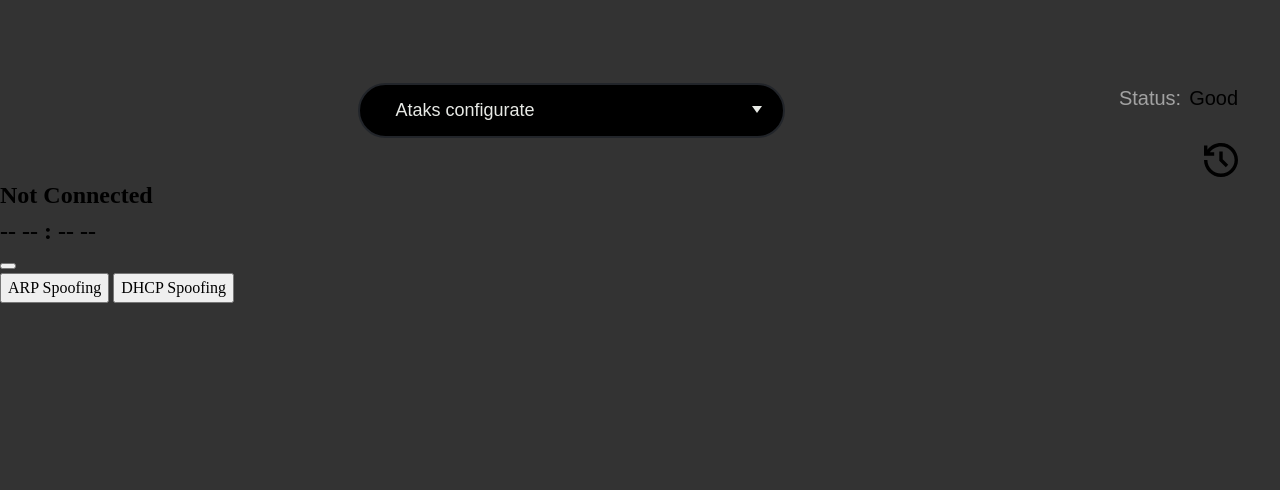
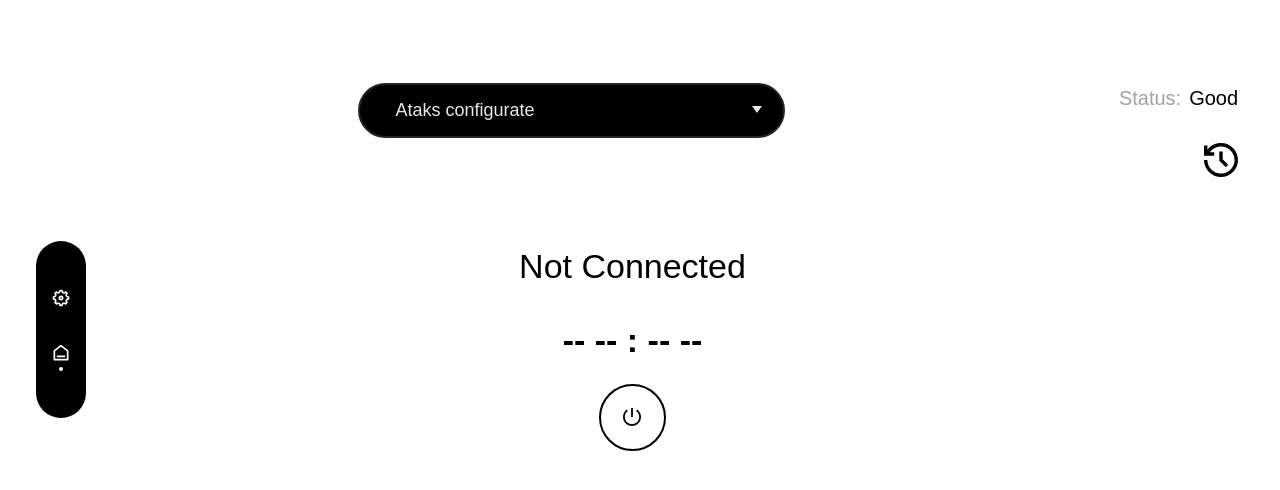
Before and after one commit to V1ad0s1k100/Savety_Spoofing, a plain HTML site: page src/js/public/index.html in a window 1280 px wide. Drawn offline with Linux system fonts and the light colour scheme; a web font is replaced by a local one.

Commit message:
Обновление стилей и разметки главной страницы, добавление иконок, удаление устаревших стилей

```diff
--- a/src/js/public/index.html
+++ b/src/js/public/index.html
@@ -21,8 +21,19 @@
     </header>
     <main class="main">
       <section class="menu-bar">
-        <div class="setting" data-setting></div>
-        <div class="home" data-home></div>
+        <div>
+          <div class="menu-bar__item">
+            <div class="setting" data-setting></div>
+            <div class="circle" data-menu-bar-focus-circle></div>
+          </div>
+          <div class="menu-bar__item">
+            <div class="home" data-home></div>
+            <div
+              class="circle menu-bar__focus"
+              data-menu-bar-focus-circle
+            ></div>
+          </div>
+        </div>
       </section>
 
       <section class="btn-main">
--- a/src/js/style/desktop/_header.scss
+++ b/src/js/style/desktop/_header.scss
@@ -20,7 +20,6 @@
       font-family: var(--fon-fam);
       font-size: clamp(15px, 18px, var(--fon-size-20));
       font-weight: var(--fon-weight);
-      cursor: auto;
       text-align: left;
       padding-left: clamp(25px, 35px, 43px);
       padding-block: clamp(10px, 12px, 13px);
@@ -72,6 +71,7 @@
 
     .logs:hover {
       rotate: -20deg;
+      scale: 1.1;
     }
   }
 }
--- a/src/js/style/desktop/_section-main.scss
+++ b/src/js/style/desktop/_section-main.scss
@@ -0,0 +1,102 @@
+.main {
+  display: grid;
+  grid-template: 50% 50% / repeat(3, 1fr);
+  min-height: clamp(300px, 41.2vh, 450px);
+  margin-top: 64px;
+
+  .menu-bar > div {
+    display: flex;
+    flex-direction: column;
+    justify-content: space-between;
+    padding-block: 47px;
+    background-color: var(--black);
+    width: 50px;
+    height: 177px;
+    border-radius: var(--bor-rad);
+    margin-left: clamp(34px, 2.81vw, 54px);
+
+    .menu-bar__item {
+      display: flex;
+      flex-direction: column;
+      align-items: center;
+
+      .setting {
+        background-image: url("../img/Settings_Icon.svg");
+        background-size: contain;
+        transition: calc(var(--transit) + 0.2s);
+        width: 20px;
+        aspect-ratio: 1;
+
+        &:hover {
+          rotate: -90deg;
+          scale: 1.1;
+        }
+      }
+
+      .home {
+        background-image: url("../img/Home_Icon.svg");
+        background-size: contain;
+        transition: var(--transit);
+        width: 20px;
+        aspect-ratio: 1;
+
+        &:hover {
+          scale: 1.1;
+        }
+      }
+    }
+
+    .circle {
+      width: 4px;
+      aspect-ratio: 1;
+      margin-top: 4px;
+    }
+
+    .menu-bar__focus {
+      background-color: var(--white);
+      border-radius: var(--cir-bor-rad);
+    }
+  }
+
+  .btn-main {
+    display: flex;
+    flex-direction: column;
+    row-gap: 18px;
+    align-items: center;
+
+    .status-loading {
+      font-family: var(--fon-fam);
+      font-size: var(--fon-size-34);
+      font-weight: var(--fon-weight);
+      text-align: center;
+      margin-bottom: 5px;
+    }
+
+    .working-time {
+      font-family: var(--fon-fam);
+      font-size: var(--fon-size-34);
+    }
+
+    .main-btn {
+      display: flex;
+      justify-content: center;
+      align-items: center;
+      border: solid var(--black) var(--bor-width);
+      border-radius: var(--cir-bor-rad);
+      width: clamp(60px, 5.21vw, 100px);
+      aspect-ratio: 1;
+      background-color: transparent;
+
+      .switch {
+        width: clamp(18px, 1.3vw, 25px);
+        aspect-ratio: 1;
+        background-image: url("../img/Switch.svg");
+        background-size: contain;
+      }
+    }
+  }
+}
+
+.settings-bar {
+  display: none;
+}
--- a/src/js/style/style.scss
+++ b/src/js/style/style.scss
@@ -2,9 +2,9 @@
 @import "./base/variables";
 @import "./base/font-styles";
 
-body {
-  background-color: #333;
-}
+// body {
+//   background-color: #333;
+// }
 
 @import "./desktop/header.scss";
 @import "./desktop/section-main.scss";
```
Also changed, not shown: src/js/public/css/style.css, src/js/public/img/Home_Icon.svg (added), src/js/public/img/Settings_Icon.svg (added), src/js/public/img/Switch.svg (added), 1 other file.
